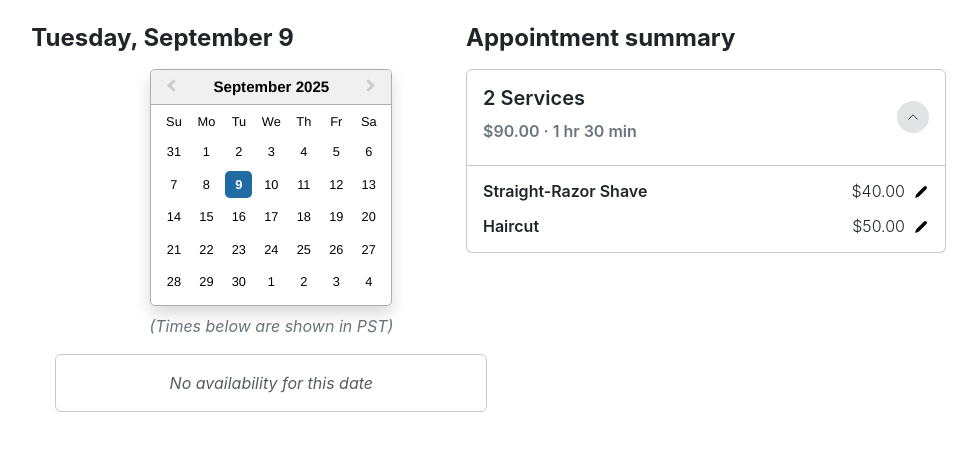
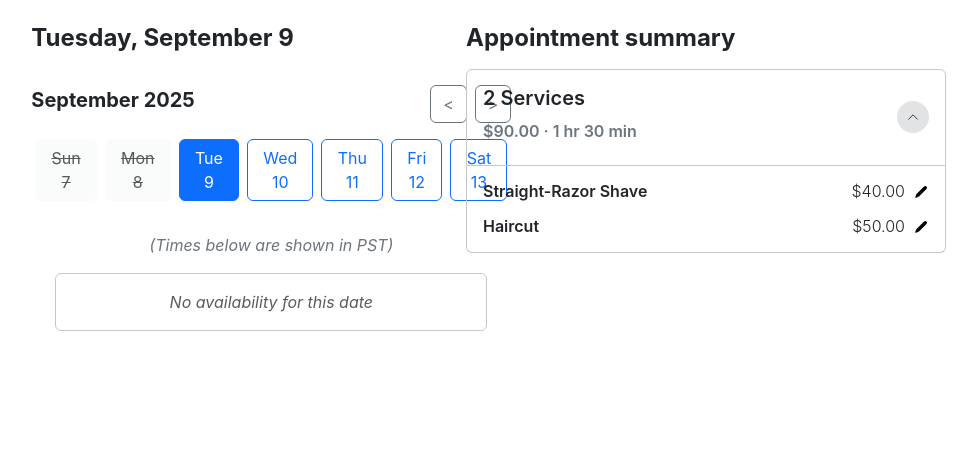
Before and after one commit to BenjaminSoYH/happy-nails-v2, a React (Create React App) app in the folder frontend/: page /hello in a window 1280 px wide. Shown: the top 450 px of the page, without its empty margins (186-1163 px from the left). Built offline with nearby package versions, Linux system fonts and the light colour scheme.

Commit message:
temp commit

```diff
--- a/frontend/package.json
+++ b/frontend/package.json
@@ -14,7 +14,9 @@
     "axios": "^1.11.0",
     "bootstrap": "^5.3.8",
     "date-fns": "^4.1.0",
+    "moment": "^2.30.1",
     "react": "^19.1.1",
+    "react-big-calendar": "^1.19.4",
     "react-bootstrap": "^2.10.10",
     "react-datepicker": "^8.7.0",
     "react-dom": "^19.1.1",
@@ -48,6 +50,7 @@
     ]
   },
   "devDependencies": {
-    "@types/react": "^19.1.12"
+    "@types/react": "^19.1.12",
+    "@types/react-big-calendar": "^1.16.3"
   }
 }
--- a/frontend/src/pages/components/Calendar.tsx
+++ b/frontend/src/pages/components/Calendar.tsx
@@ -1,41 +1,151 @@
-import React from 'react';
-import {useState} from 'react';
+// import React from 'react';
+// import {useState} from 'react';
+// import DatePicker from 'react-datepicker';
+// import "react-datepicker/dist/react-datepicker.css";
+
+// type CalendarProps = {
+//     selectedDate: Date;
+//     setSelectedDate: (date: Date) => void;
+// }
+
+// const Calendar = ({ selectedDate, setSelectedDate }: CalendarProps) => {
+
+//     return (
+//         <>
+//             <div className="d-flex flex-column gap-2 mt-4" style={{ width: "30rem" }}>
+//                 <h4 className="text-body fw-bold">
+//                     {selectedDate.toLocaleDateString("en-US", {
+//                         weekday:"long",
+//                         month: "long",
+//                         day: "numeric"
+//                     })}
+//                 </h4>
+//                 <div className="d-flex justify-content-center">
+//                     <DatePicker
+//                         selected={selectedDate}
+//                         onChange={(date) => date && setSelectedDate(date)}
+//                         inline
+//                         calendarClassName="shadow"
+//                         minDate={new Date()}
+//                     />
+
+//                 </div>
+//                 <p className="text-secondary fst-italic text-center">
+//                     (Times below are shown in PST)
+//                 </p>
+//             </div>
+
+//         </>
+//     )
+// }
+
+// export default Calendar;
+
+import React, { useState } from 'react';
 import DatePicker from 'react-datepicker';
 import "react-datepicker/dist/react-datepicker.css";
 
 type CalendarProps = {
   selectedDate: Date;
   setSelectedDate: (date: Date) => void;
+};
+
+function getStartOfWeek(date: Date) {
+  const d = new Date(date);
+  const day = d.getDay(); // 0 = Sunday
+  d.setDate(d.getDate() - day);
+  d.setHours(0, 0, 0, 0);
+  return d;
+}
+
+function getWeekDates(start: Date) {
+  return Array.from({ length: 7 }, (_, i) => {
+    const d = new Date(start);
+    d.setDate(start.getDate() + i);
+    return d;
+  });
 }
 
 const Calendar = ({ selectedDate, setSelectedDate }: CalendarProps) => {
+  const [currentWeekStart, setCurrentWeekStart] = useState(getStartOfWeek(new Date()));
+  const weekDates = getWeekDates(currentWeekStart);
 
   return (
-        <>
-            <div className="d-flex flex-column gap-2 mt-4" style={{ width: "30rem" }}>
+    <div className="d-flex flex-column gap-4 mt-4" style={{ width: "30rem" }}>
+      {/* Month calendar (DatePicker) */}
+      <div>
         <h4 className="text-body fw-bold">
           {selectedDate.toLocaleDateString("en-US", {
-                        weekday:"long",
+            weekday: "long",
             month: "long",
-                        day: "numeric"
+            day: "numeric",
           })}
         </h4>
-                <div className="d-flex justify-content-center">
+        {/* <div className="d-flex justify-content-center">
           <DatePicker
             selected={selectedDate}
             onChange={(date) => date && setSelectedDate(date)}
             inline
             calendarClassName="shadow"
+            minDate={new Date()}
           />
+        </div> */}
+      </div>
 
+      {/* Week calendar (inline below the datepicker) */}
+      <div>
+        <div className="d-flex align-items-center mb-3">
+          <h5 className="flex-grow-1 text-body fw-bold">
+            {currentWeekStart.toLocaleString("default", { month: "long", year: "numeric" })}
+          </h5>
+          <button
+            className="btn btn-outline-secondary me-2"
+            onClick={() =>
+              setCurrentWeekStart(prev => new Date(prev.getFullYear(), prev.getMonth(), prev.getDate() - 7))
+            }
+          >
+            &lt;
+          </button>
+          <button
+            className="btn btn-outline-secondary"
+            onClick={() =>
+              setCurrentWeekStart(prev => new Date(prev.getFullYear(), prev.getMonth(), prev.getDate() + 7))
+            }
+          >
+            &gt;
+          </button>
         </div>
-                <p className="text-secondary fst-italic text-center">
+
+        <div className="d-flex justify-content-between">
+          {weekDates.map((date, i) => {
+            const isPast = date.getTime() < new Date().setHours(0, 0, 0, 0);
+            const isSelected = date.toDateString() === selectedDate.toDateString();
+            return (
+              <button
+                key={i}
+                className={`btn flex-fill mx-1 ${
+                  isSelected
+                    ? "btn-primary text-white"
+                    : isPast
+                    ? "btn-light text-decoration-line-through"
+                    : "btn-outline-primary"
+                }`}
+                disabled={isPast}
+                onClick={() => setSelectedDate(date)}
+              >
+                <div>{date.toLocaleDateString("en-US", { weekday: "short" })}</div>
+                <div>{date.getDate()}</div>
+              </button>
+            );
+          })}
+        </div>
+      </div>
+
+      <p className="text-secondary fst-italic text-center mt-2">
         (Times below are shown in PST)
       </p>
     </div>
-
-        </>
-    )
-}
+  );
+};
 
 export default Calendar;
```
Also changed, not shown: 1 other file (tests, documents, lock files or other folders). Lines whose indentation alone changed are shown as unchanged.
